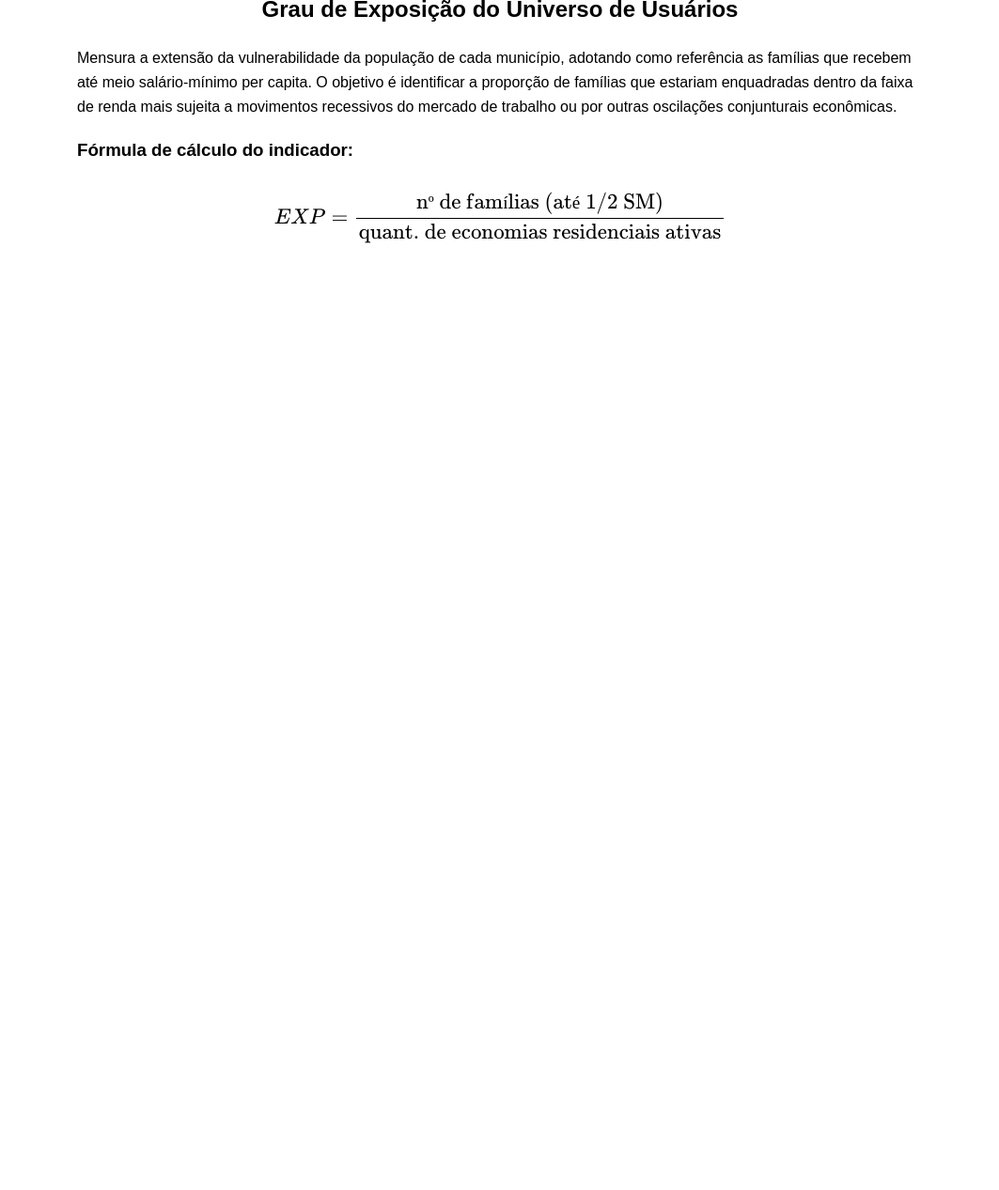
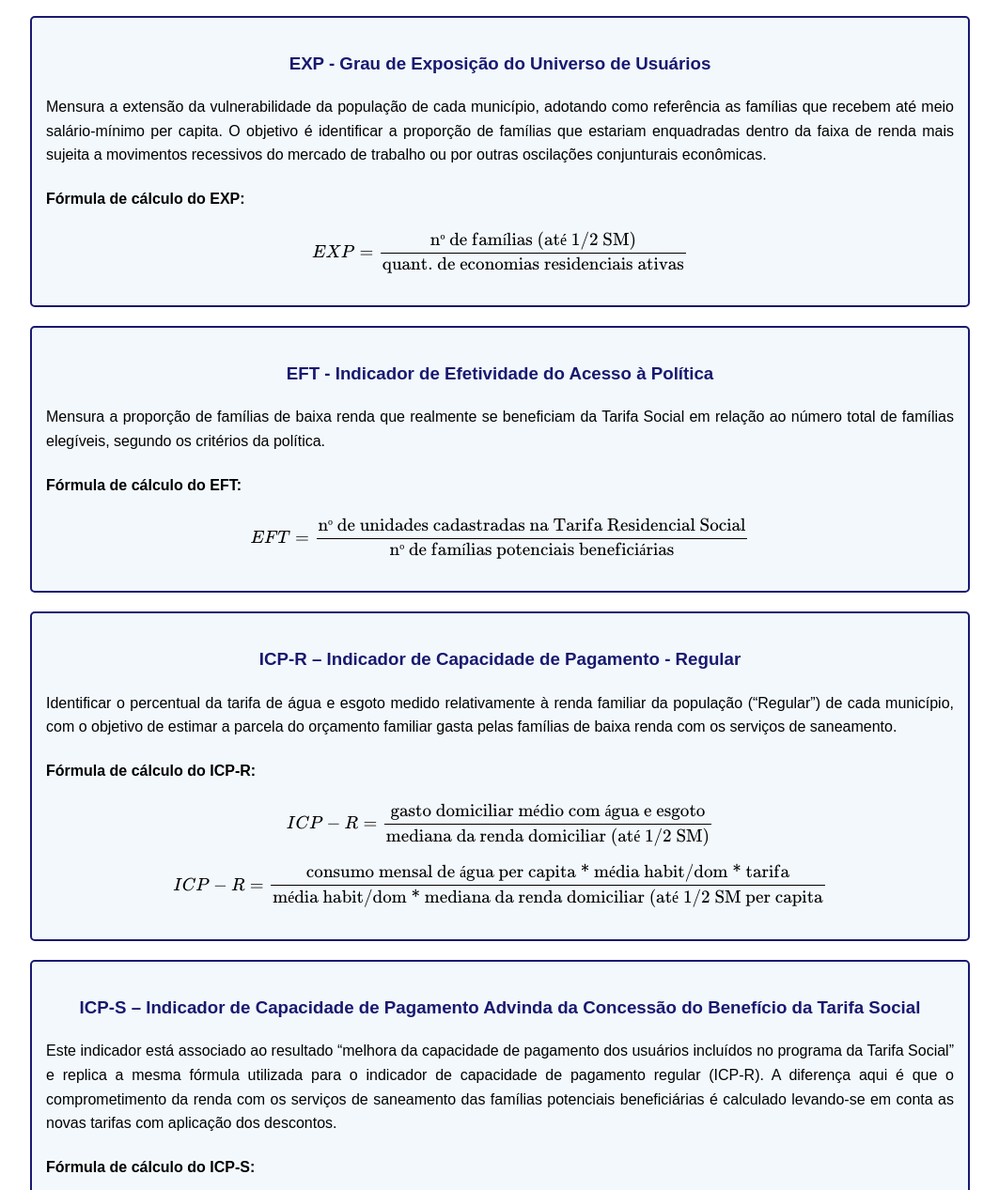
Before and after one commit to tarifasocial/INDICADORES, a plain HTML site: page index.html in a window 1280 px wide. Shown: the part 123-1390 px from the top of the page at 94% size, without its empty margins (108-1171 px from the left). Before the commit the page ends 800 px from the top, so only its background shows below. Drawn offline with nearby package versions, Linux system fonts and the light colour scheme.

Commit message:
definição dos indicadores _06/09/2025

```diff
--- a/index.html
+++ b/index.html
@@ -9,10 +9,18 @@
     <script src="https://cdn.jsdelivr.net/npm/mathjax@3/es5/tex-mml-chtml.js"></script>
 </head>
 <body>
-  <h1>Indicador EXP</h1>
-  <h2>Grau de Exposição do Universo de Usuários</h2>
+<div>
+  <p>
+    dashboard
+  </p>
+</div>
 
-  <p>
+  <h2>DEFINIÇÃO E FÓRMULAS DE CÁLCULO DOS INDICADORES</h2>
+
+  <div class="indicador">
+    <h3>EXP - Grau de Exposição do Universo de Usuários</h3>
+
+  <p class="definicao">
     Mensura a extensão da vulnerabilidade da população de cada município,
     adotando como referência as famílias que recebem até meio salário-mínimo per capita.
     O objetivo é identificar a proporção de famílias que estariam enquadradas dentro da
@@ -20,12 +28,93 @@
     por outras oscilações conjunturais econômicas.
   </p>
 
-  <h3>Fórmula de cálculo do indicador:</h3>
+  <h4>Fórmula de cálculo do EXP:</h4>
 
   <div class="formula">
     \[
     EXP = \frac{\text{nº de famílias (até 1/2 SM)}}{\text{quant. de economias residenciais ativas}}
     \]
   </div>
+  </div>
+
+  <div class="indicador">
+  <h3>EFT - Indicador de Efetividade do Acesso à Política</h3>
+
+  <p class="definicao">
+    Mensura a proporção de famílias de baixa renda que realmente se beneficiam da Tarifa
+    Social em relação ao número total de famílias elegíveis, segundo os critérios da política.
+  </p>
+
+  <h4>Fórmula de cálculo do EFT:</h4>
+
+  <div class="formula">
+    \[
+    EFT = \frac{\text{nº de unidades cadastradas na Tarifa Residencial Social}}{\text{nº de famílias potenciais beneficiárias}}
+    \]
+  </div>
+  </div>
+
+  <div class="indicador">
+  <h3>ICP-R  –  Indicador de Capacidade de Pagamento - Regular</h3>
+
+  <p class="definicao">
+    Identificar o percentual da tarifa de água e esgoto medido relativamente à renda familiar
+    da população (“Regular”) de cada município, com o objetivo de estimar a parcela do orçamento
+    familiar gasta pelas famílias de baixa renda com os serviços de saneamento.
+  </p>
+
+  <h4>Fórmula de cálculo do ICP-R:</h4>
+
+  <div class="formula">
+    \[
+    ICP-R = \frac{\text{gasto domiciliar médio com água e esgoto}}
+    {\text{mediana da renda domiciliar (até 1/2 SM)}}
+    \]
+  </div>
+
+  <div class="formula">
+    \[
+    ICP-R = \frac{\text{consumo mensal de água per capita * média habit/dom * tarifa}}
+    {\text{média habit/dom * mediana da renda domiciliar (até 1/2 SM per capita}}
+    \]
+  </div>
+  </div>
+
+  <div class="indicador">
+  <h3>ICP-S  –  Indicador de Capacidade de Pagamento Advinda da Concessão do Benefício da Tarifa Social</h3>
+
+  <p class="definicao">
+    Este indicador está associado ao resultado “melhora da capacidade de pagamento dos usuários incluídos no programa
+    da Tarifa Social” e replica a mesma fórmula utilizada para o indicador de capacidade de pagamento regular (ICP-R).
+    A diferença aqui é que o comprometimento da renda com os serviços de saneamento das famílias potenciais beneficiárias
+    é calculado levando-se em conta as novas tarifas com aplicação dos descontos.
+  </p>
+
+  <h4>Fórmula de cálculo do ICP-S:</h4>
+
+  <div class="formula">
+    \[
+    ICP-S = \frac{\text{gasto domiciliar médio com água e esgoto}}
+    {\text{mediana da renda domiciliar (até 1/2 SM)}}
+    \]
+  </div>
+
+  <div class="formula">
+    \[
+    ICP-S = \frac{\text{consumo mensal de água per capita * média habit/dom * tarifa social}}
+    {\text{média habit/dom * mediana da renda domiciliar (até 1/2 SM per capita}}
+    \]
+  </div>
+  </div>
+
+  <div class="indicador">
+  <h3>IAT - Indicador de Adesões no Tempo</h3>
+
+  <p class="definicao">
+    Permite observar a dinâmica da adesão da população de baixa-renda à política ao longo do tempo.
+  </p>
+
+  </div>
+
 </body>
 </html>
--- a/style.css
+++ b/style.css
@@ -1,15 +1,34 @@
     body {
       font-family: Arial, sans-serif;
       line-height: 1.6;
-      max-width: 900px;
+      max-width: 1000px;
       margin: 0 auto;
       padding: 20px;
     }
-    h1, h2 {
+    h2 {
       text-align: center;
+      color: MidnightBlue;
     }
+
+    h3 {
+      text-align: center;
+      color: MidnightBlue;
+    }
+
     .formula {
       text-align: center;
-      margin: 30px 0;
-      font-size: 1.2em;
+      margin: 15px 0;
+      font-size: 1.0em;
     }
+
+    .indicador {
+      border: 2px solid MidnightBlue;
+      border-radius: 5px;
+      background-color: hsl(206, 56%, 97%);
+      padding: 15px;
+      margin: 20px 0;
+    }
+
+    .definicao {
+      text-align: justify;
+    }
```
